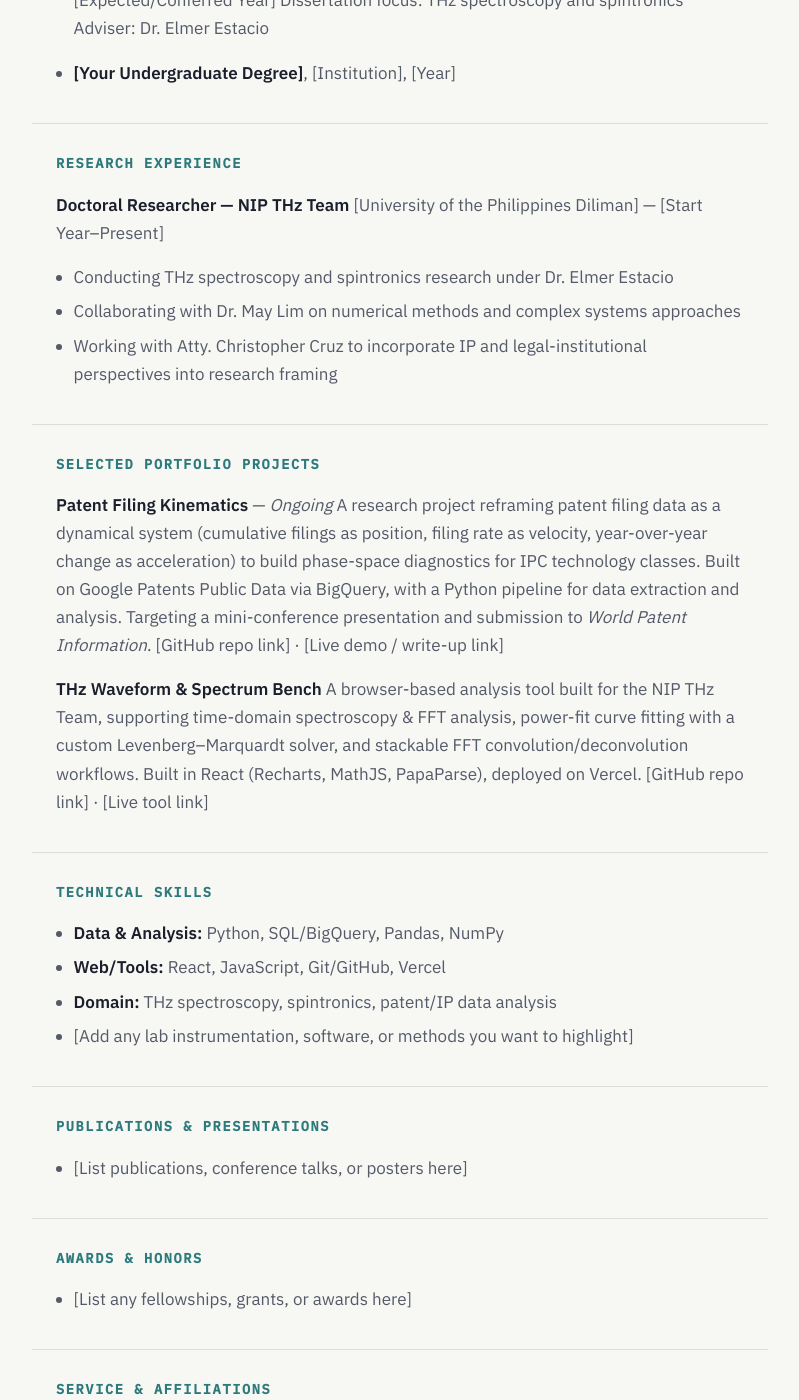
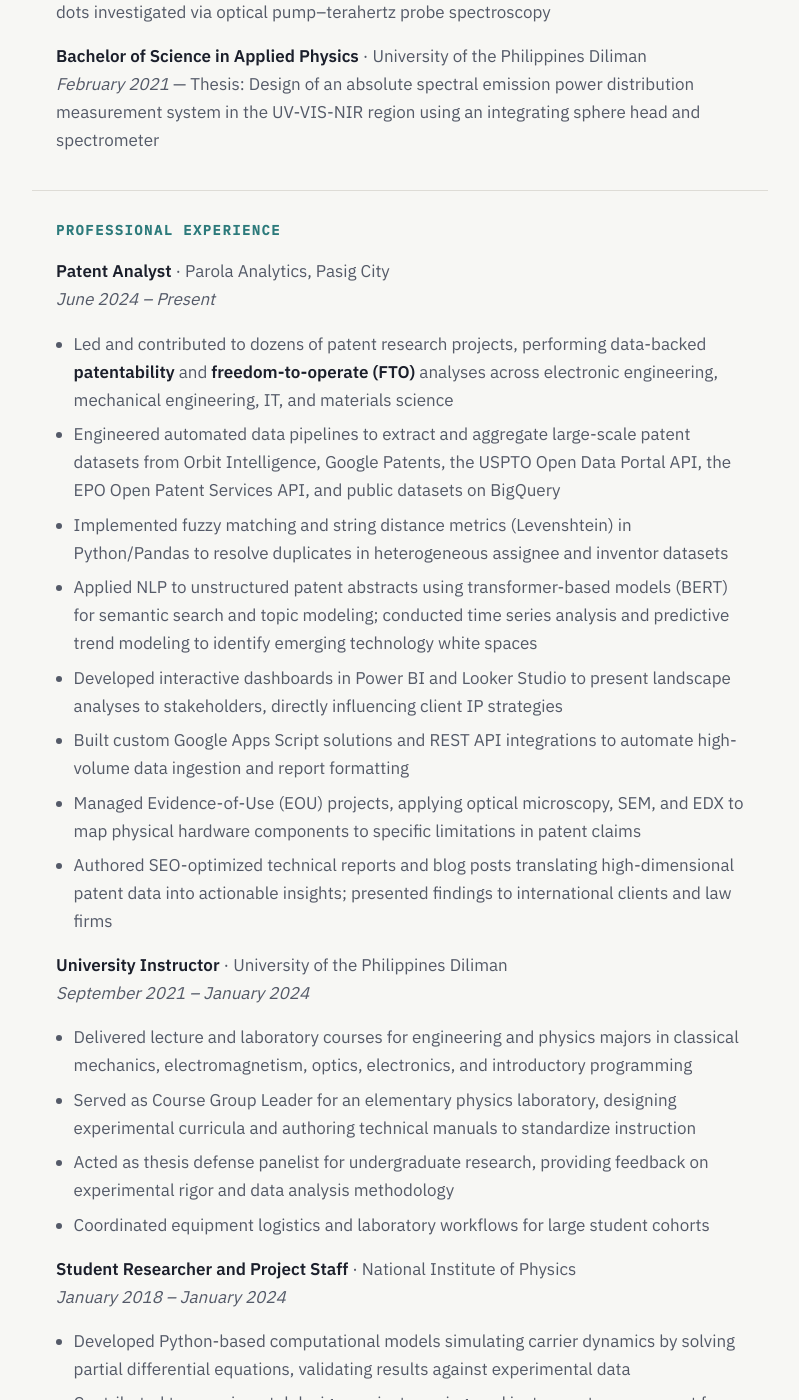
Before and after one commit to vpjuguilon/vpjuguilon.github.io, a Jekyll site: the page built from _pages/cv.md, in a window 1280 px wide and 1400 px high, scrolled down 599 px. Shown: the whole window, without its empty margins (240-1039 px from the left). Built offline with Jekyll 4.4.1, drawn with Linux system fonts in a browser that asks for light colours; some of the changed text lies outside the part shown.

Commit message:
Update CV content and site configuration

```diff
--- a/_config.yml
+++ b/_config.yml
@@ -1,9 +1,8 @@
-title: "Vince Juguilon"
+title: "Vince Paul Juguilon"
 tagline: "Physics · Data · Patents"
 description: >-
-  THz spectroscopy & spintronics researcher building a bridge into
-  intellectual property analytics — phase-space models of patent data,
-  research tools, and notes along the way.
+  Multidisciplinary professional and Physics PhD candidate with expertise
+  at the intersection of experimental physics, data science, and intellectual property.
 
 # TODO: replace with your actual custom domain once you have one,
 # or leave as-is for the default vpjuguilon.github.io address.
@@ -11,7 +10,7 @@
 baseurl: ""
 
 author:
-  name: "Vince Juguilon"
+  name: "Vince Paul Juguilon"
   github: vpjuguilon
   # linkedin: "https://www.linkedin.com/in/yourprofile"   # TODO: uncomment & fill in
   # email: "you@example.com"                              # TODO: uncomment & fill in
--- a/_pages/cv.md
+++ b/_pages/cv.md
@@ -6,81 +6,129 @@
 
 <header class="page-header">
   <p class="eyebrow">Curriculum Vitae</p>
-  <h1>Vince Juguilon</h1>
+  <h1>Vince Paul P. Juguilon</h1>
 </header>
 
-<!--
-NOTE: This is a starting draft. Anything in [brackets] is a placeholder —
-fill in or delete it. The research/projects sections are pre-filled from
-what's already known about your work; everything else (dates, degrees,
-contact info, awards) needs your input.
--->
+Multidisciplinary professional and Physics PhD candidate with expertise at the
+intersection of **experimental physics**, **data science**, and **intellectual
+property**.
 
-## Summary
-
-Physics doctoral candidate researching THz spectroscopy and spintronics, with
-an active focus on applying data science and dynamical-systems methods to
-intellectual property analytics. Building a cross-disciplinary portfolio at
-the intersection of physics, data science, and IP law/patent analytics.
+[Email](mailto:juguilon.vincepaul@gmail.com) ·
+[LinkedIn](https://www.linkedin.com/in/vpjuguilon/) ·
+[GitHub](https://github.com/vpjuguilon) ·
+[ResearchGate](https://www.researchgate.net/profile/Vince-Paul-Juguilon) <!-- TODO: replace with your actual ResearchGate URL -->
 
 ## Education
 
-* **Ph.D. in Physics**, [University of the Philippines Diliman — National
-  Institute of Physics], [Expected/Conferred Year]
-  Dissertation focus: THz spectroscopy and spintronics
-  Adviser: Dr. Elmer Estacio
+**Doctor of Philosophy in Physics** · University of the Philippines Diliman<br>
+*Ongoing* — Research topic: Terahertz Spectroscopy, Spintronics, and Orbitronics (coursework in progress)
 
-* **[Your Undergraduate Degree]**, [Institution], [Year]
+**Master of Science in Physics** · University of the Philippines Diliman<br>
+*June 2023* — Thesis: Ultrafast carrier dynamics in InAs/GaAs self-assembled quantum dots investigated via optical pump–terahertz probe spectroscopy
 
-## Research Experience
+**Bachelor of Science in Applied Physics** · University of the Philippines Diliman<br>
+*February 2021* — Thesis: Design of an absolute spectral emission power distribution measurement system in the UV-VIS-NIR region using an integrating sphere head and spectrometer
 
-**Doctoral Researcher — NIP THz Team**
-[University of the Philippines Diliman] — [Start Year–Present]
-* Conducting THz spectroscopy and spintronics research under Dr. Elmer Estacio
-* Collaborating with Dr. May Lim on numerical methods and complex systems
-  approaches
-* Working with Atty. Christopher Cruz to incorporate IP and
-  legal-institutional perspectives into research framing
+## Professional Experience
 
-## Selected Portfolio Projects
+**Patent Analyst** · Parola Analytics, Pasig City<br>
+*June 2024 – Present*
 
-**Patent Filing Kinematics** — *Ongoing*
-A research project reframing patent filing data as a dynamical system
-(cumulative filings as position, filing rate as velocity, year-over-year
-change as acceleration) to build phase-space diagnostics for IPC technology
-classes. Built on Google Patents Public Data via BigQuery, with a Python
-pipeline for data extraction and analysis. Targeting a mini-conference
-presentation and submission to *World Patent Information*.
-[GitHub repo link] · [Live demo / write-up link]
+* Led and contributed to dozens of patent research projects, performing data-backed **patentability** and **freedom-to-operate (FTO)** analyses across electronic engineering, mechanical engineering, IT, and materials science
+* Engineered automated data pipelines to extract and aggregate large-scale patent datasets from Orbit Intelligence, Google Patents, the USPTO Open Data Portal API, the EPO Open Patent Services API, and public datasets on BigQuery
+* Implemented fuzzy matching and string distance metrics (Levenshtein) in Python/Pandas to resolve duplicates in heterogeneous assignee and inventor datasets
+* Applied NLP to unstructured patent abstracts using transformer-based models (BERT) for semantic search and topic modeling; conducted time series analysis and predictive trend modeling to identify emerging technology white spaces
+* Developed interactive dashboards in Power BI and Looker Studio to present landscape analyses to stakeholders, directly influencing client IP strategies
+* Built custom Google Apps Script solutions and REST API integrations to automate high-volume data ingestion and report formatting
+* Managed Evidence-of-Use (EOU) projects, applying optical microscopy, SEM, and EDX to map physical hardware components to specific limitations in patent claims
+* Authored SEO-optimized technical reports and blog posts translating high-dimensional patent data into actionable insights; presented findings to international clients and law firms
 
-**THz Waveform & Spectrum Bench**
-A browser-based analysis tool built for the NIP THz Team, supporting
-time-domain spectroscopy & FFT analysis, power-fit curve fitting with a
-custom Levenberg–Marquardt solver, and stackable FFT convolution/deconvolution
-workflows. Built in React (Recharts, MathJS, PapaParse), deployed on Vercel.
-[GitHub repo link] · [Live tool link]
+**University Instructor** · University of the Philippines Diliman<br>
+*September 2021 – January 2024*
 
-## Technical Skills
+* Delivered lecture and laboratory courses for engineering and physics majors in classical mechanics, electromagnetism, optics, electronics, and introductory programming
+* Served as Course Group Leader for an elementary physics laboratory, designing experimental curricula and authoring technical manuals to standardize instruction
+* Acted as thesis defense panelist for undergraduate research, providing feedback on experimental rigor and data analysis methodology
+* Coordinated equipment logistics and laboratory workflows for large student cohorts
 
-* **Data & Analysis:** Python, SQL/BigQuery, Pandas, NumPy
-* **Web/Tools:** React, JavaScript, Git/GitHub, Vercel
-* **Domain:** THz spectroscopy, spintronics, patent/IP data analysis
-* [Add any lab instrumentation, software, or methods you want to highlight]
+**Student Researcher and Project Staff** · National Institute of Physics<br>
+*January 2018 – January 2024*
 
-## Publications & Presentations
+* Developed Python-based computational models simulating carrier dynamics by solving partial differential equations, validating results against experimental data
+* Contributed to experimental design, project scoping, and instrument procurement for a DOST-funded project on fast-scan terahertz spectroscopy
+* Managed and maintained high-sensitivity optical setups and laser systems for THz spectroscopy research
+* Collaborated with international research institutions on joint experiments and data analysis
+* Presented findings at international conferences and published in peer-reviewed journals and conference proceedings
 
-* [List publications, conference talks, or posters here]
+## Selected Projects
 
-## Awards & Honors
+**Patent Filing Kinematics** — *In progress*<br>
+A research project reframing patent filing data as a dynamical system — cumulative
+filings as position, filing rate as velocity, year-over-year change as acceleration —
+to build phase-space diagnostics for IPC technology classes. Built on Google Patents
+Public Data via BigQuery with a Python analysis pipeline. Targeting conference
+presentation and journal submission.
+<!-- TODO: add repo / write-up links when ready -->
 
-* [List any fellowships, grants, or awards here]
+**THz Waveform & Spectrum Bench**<br>
+A browser-based analysis tool for the NIP THz Team supporting time-domain
+spectroscopy and FFT analysis, power-fit curve fitting with a custom
+Levenberg–Marquardt solver, and stackable FFT convolution/deconvolution workflows.
+Built in React (Recharts, MathJS, PapaParse), deployed on Vercel.
+<!-- TODO: add repo / live tool links when ready -->
 
-## Service & Affiliations
+## Skills
 
-* [Lab, society memberships, teaching assistantships, reviewing, etc.]
+**Programming & Data**<br>
+Python (Pandas, Scikit-learn, SciPy, TensorFlow, PyTorch), SQL (advanced queries and
+window functions), MATLAB, Google Apps Script
 
-## Contact
+**Machine Learning**<br>
+Natural language processing (BERT/transformers), time series analysis, predictive
+modeling, entity resolution (fuzzy matching), statistical modeling
 
-* Email: [juguilon.vincepaul@gmail.com](juguilon.vincepaul@gmail.com)
-* GitHub: [github.com/vpjuguilon](https://github.com/vpjuguilon)
-* LinkedIn: [linkedin.com/in/vpjuguilon/](https://www.linkedin.com/in/vpjuguilon/)
+**Visualization & BI**<br>
+Power BI, Looker Studio, Tableau, Seaborn, Matplotlib, OriginLab
+
+**Pipelines & Cloud**<br>
+End-to-end ETL development, REST API integration (USPTO PatentsView, EPO OPS), web
+scraping, Google BigQuery / Google Cloud Platform, data normalization and cleaning
+
+**Patent Research**<br>
+Patentability, freedom-to-operate (FTO), and evidence-of-use (EOU) analyses; Orbit
+Intelligence, Google Patents, WIPO Patentscope, USPTO Open Data Portal, Espacenet
+
+**Experimental Physics**<br>
+Terahertz time-domain spectroscopy, ultrafast optics, sputtering and thin film
+deposition, semiconductor growth and fabrication, Arduino, LabVIEW
+
+**Workflow**<br>
+Git/GitHub, virtual environments (Conda), technical documentation
+
+## Certifications
+
+* Datacamp Data Scientist Associate
+* Datacamp Data Analyst Associate
+* Datacamp SQL Associate
+* Google Business Intelligence Professional Certificate
+* Google Data Analytics Professional Certificate
+
+## Conferences & Training
+
+* **DL-101 General Course on Intellectual Property** · World Intellectual Property Organization · December 2025
+* **Basics of Quantum Information** · IBM Quantum · November 2025
+* **PatentX: Patent Law and Global Public Health** · WIPO and Harvard Law School · September–December 2024
+* **8th Academic Conference on Natural Science for Young Scientists (CASEAN)** · Presenter · Vinh City, Vietnam · 2023
+* **International Collaborative Research Program (ICRP)** · Invited Researcher · Fukui, Japan · 2023
+* **3rd Philippines–Japan Terahertz Workshop (PJTW)** · Speaker · Philippines · 2023
+* **8th Southeast Asia Collaborative Symposium on Energy Materials** · Presenter · Tsukuba, Japan · 2022
+* **12th International Conference on Photonics and Applications (ICPA)** · Presenter · Con Dao, Vietnam · 2022
+* **Fundamentals of University Teaching** · UP Diliman Office for the Advancement of Teaching · 2021
+
+## Publications
+
+<!-- TODO: Your resume mentions peer-reviewed journal and proceedings
+     publications but doesn't list them. Add them here — this section is
+     high-value for both academic and IP-employer audiences. -->
+
+*Publication list in progress.*
```
Also changed, not shown: index.html (+3 -5 lines).
